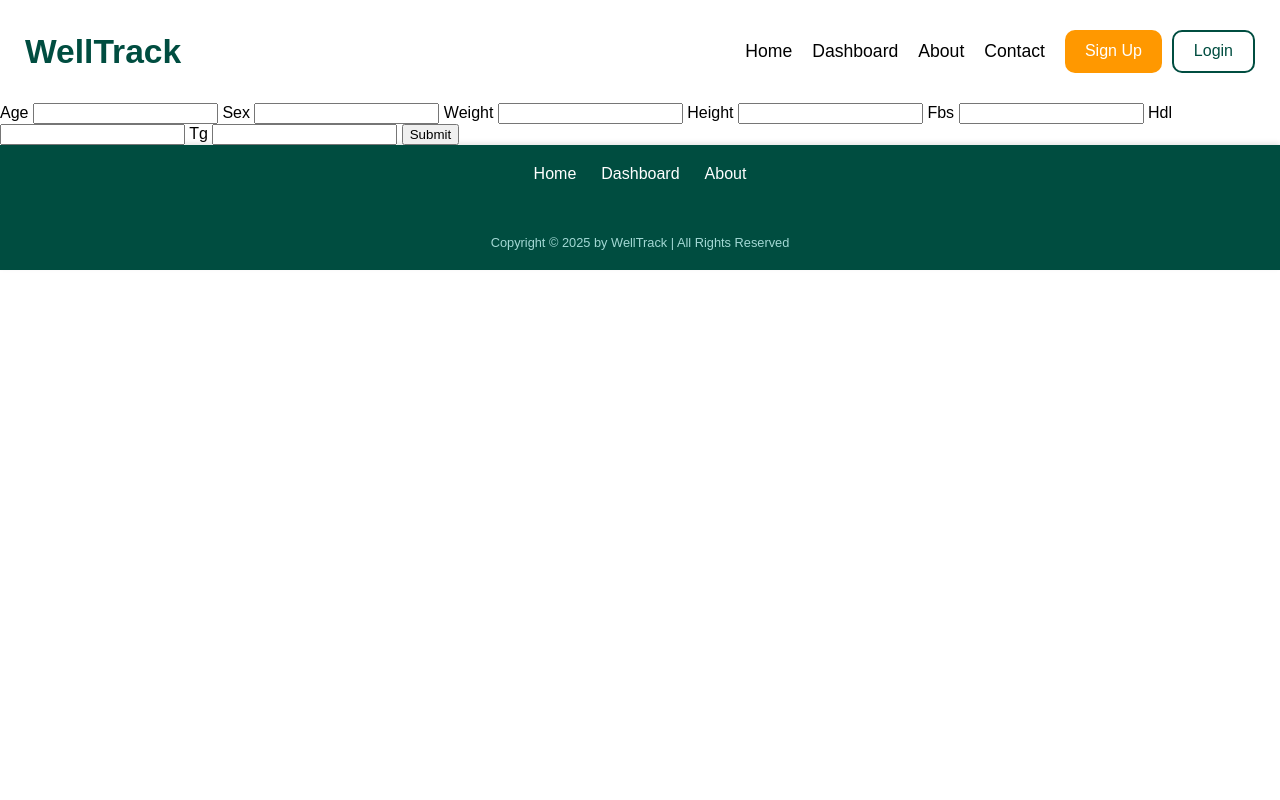
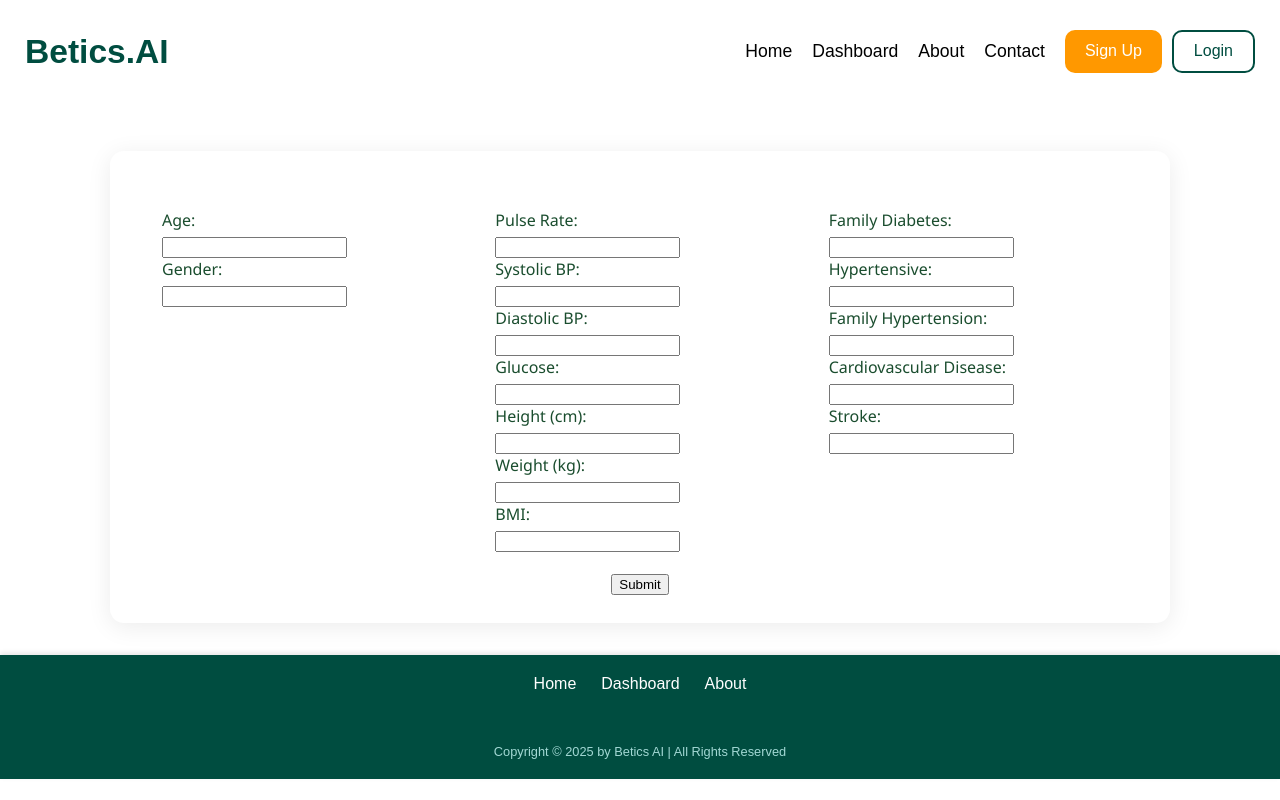
Before and after one commit to Joseph22-sys/Betics.AI, a Flask app: template app/templates/data_entry.html in a window 1280 px wide. Run offline with Flask 3, Linux system fonts and the light colour scheme; the template is opened without the code that fills it: most values are stand-ins (such as "Sample title", 1, 10 or a date in 2020); form fields are guessed from the names that the template uses; parts of the project's set-up code (start-up, migrations or seed data) failed here and were passed over.

```diff
--- a/app/__init__.py
+++ b/app/__init__.py
@@ -1,6 +1,7 @@
 from flask import Flask
 from config import Config
 from app.extensions import db
+
 
 
 def create_app(config_class=Config):
--- /dev/null
+++ b/app/static/css/data_entry_style.css
@@ -0,0 +1,79 @@
+/* Main form container */
+form {
+  width: 1000px;
+  margin: 48px auto 32px auto;
+  background: #ffffff;
+  border-radius: 14px;
+  box-shadow: 0 4px 24px rgba(0,0,0,0.08);
+  padding: 36px 30px 28px 30px;
+  font-family: 'Segoe UI', Arial, sans-serif;
+
+}
+
+.main_form {
+  display: flex;
+  flex-direction: row;
+}
+
+/* Section headings (optional, if you add them) */
+.demographic_features,
+.clinical_measurements,
+.medical_history {
+  width: 30%;
+  margin: 22px;
+
+}
+
+/* Labels and inputs */
+form label {
+  display: block;
+  margin-bottom: 6px;
+  color: #1a4d2e;
+  font-size: 1rem;
+  font-weight: 500;
+}
+
+form input[type="number"],
+form select {
+  width: 100%;
+  padding: 10px 12px;
+  margin-bottom: 16px;
+  border: 1px solid #b6c4b6;
+  border-radius: 6px;
+  font-size: 1rem;
+  background: #f8faf8;
+  transition: border 0.2s;
+  box-sizing: border-box;
+}
+
+form input[type="number"]:focus,
+form select:focus {
+  border-color: #1a4d2e;
+  outline: none;
+}
+
+/* Predict button */
+.predict_button {
+  text-align: center;
+}
+
+.predict_button button {
+  width: 20%;
+  padding: 12px 0;
+  background: #1a4d2e;
+  color: #fff;
+  border: none;
+  border-radius: 6px;
+  font-size: 1.1rem;
+  font-weight: 600;
+  cursor: pointer;
+  transition: background 0.2s;
+}
+
+.predict_button button:hover {
+  background: #256d3b;
+}
+
+/* Responsive design */
+@media (max-width: 600px) {
+  form
--- a/app/templates/base.html
+++ b/app/templates/base.html
@@ -21,7 +21,7 @@
         <header class="site-header">
             <nav class="navbar">
                 <div class="brand-logo">
-                    <a href="#">WellTrack</a>
+                    <a href="#"></a>
                 </div>
                 <div class="nav-bar-top-left">
                     <ul class="nav-links">
@@ -42,7 +42,7 @@
         <header class="site-header">
             <nav class="navbar">
                 <div class="brand-logo">
-                    <a href="#">WellTrack</a>
+                    <a href="#">Betics.AI</a>
                 </div>
                 <div class="nav-bar-top-left">
                     <ul class="nav-links">
@@ -90,7 +90,7 @@
                 <li><a href="#"><i class="fa fa-linkedin-in"></i></a></li>
             </ul>
         </div>
-        <p>Copyright © 2025 by WellTrack | All Rights Reserved</p>
+        <p>Copyright © 2025 by Betics AI | All Rights Reserved</p>
     </footer>
 </body>
 
--- a/app/templates/dashboard.html
+++ b/app/templates/dashboard.html
@@ -1,4 +1,6 @@
 {% extends "base.html"%}
     {% block content %}
 
+
+
     {% endblock %}
--- a/app/templates/data_entry.html
+++ b/app/templates/data_entry.html
@@ -1,17 +1,61 @@
+<link rel="stylesheet" href="/static/css/data_entry_style.css">
+
 {% extends "base.html"%}
 {% block body%}
-    <div class="data_entry_container">
-        <form method="POST" action="/userdata">
-          {{ form.hidden_tag() }}
-          {{ form.age.label }} {{ form.age() }}
-          {{ form.sex.label }} {{ form.sex() }}
-          {{ form.weight.label }} {{ form.weight() }}
-          {{ form.height.label }} {{ form.height() }}
-          {{ form.fbs.label }} {{ form.fbs() }}
-          {{ form.hdl.label }} {{ form.hdl() }}
-          {{ form.tg.label }} {{ form.tg() }}
-          {{ form.submit() }}
-          </form>
+<form action="/predict" method="POST">
+    {{ form.hidden_tag() }}
+    <div class="main_form">
+        <div class="demographic_features">
+            <label>Age:</label>
+                {{ form.age() }}
+
+            <label>Gender:</label>
+                {{ form.gender() }}
+        </div>
+
+        <div class="clinical_measurements">
+            <label>Pulse Rate:</label>
+                {{ form.pulse_rate() }}
+
+            <label>Systolic BP:</label>
+                {{ form.systolic_bp() }}
+
+            <label>Diastolic BP:</label>
+                {{ form.diastolic_bp() }}
+
+            <label>Glucose:</label>
+                {{ form.glucose() }}
+
+            <label>Height (cm):</label>
+                {{ form.height() }}
+
+            <label>Weight (kg):</label>
+                {{ form.weight() }}
+
+            <label>BMI:</label>
+                {{ form.bmi() }}
+        </div>
+
+        <div class="medical_history">
+            <label>Family Diabetes:</label>
+                {{ form.family_diabetes() }}
+
+            <label>Hypertensive:</label>
+                {{ form.hypertensive() }}
+
+            <label>Family Hypertension:</label>
+                {{ form.family_hypertension() }}
+
+            <label>Cardiovascular Disease:</label>
+                {{ form.cardiovascular_disease() }}
+
+            <label>Stroke:</label>
+                {{ form.stroke() }}
+        </div>
     </div>
 
+    <div class="predict_button">
+        {{ form.submit() }}
+    </div>
+</form>
 {% endblock %}
--- a/app/templates/form.html
+++ /dev/null
@@ -1,4 +0,0 @@
-{% extends "base.html"%}
-    {% block content %}
-
-    {% endblock %}
--- a/app/templates/signup.html
+++ b/app/templates/signup.html
@@ -5,7 +5,7 @@
 
 
 <div class="signup-container">
-    <h2>Signup</h2>
+    <h2>Create Account</h2>
 
 
     <form method="POST" action="{{ url_for('auth.signup') }}" class="signup-form">
```
Also changed, not shown: app/templates/home.html (+12 -16 lines), app/user/data_validator.py (added, +36 -0 lines), app/user/routes.py (+34 -2 lines).
